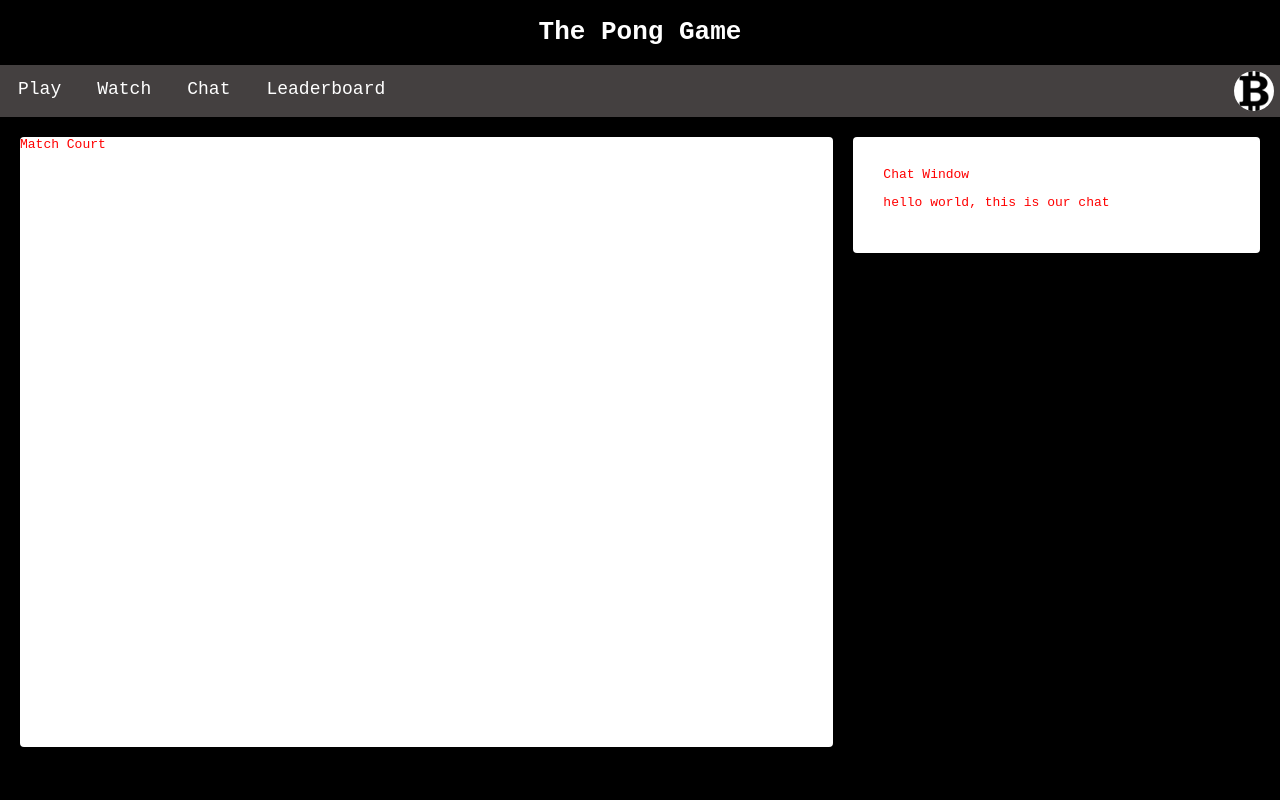
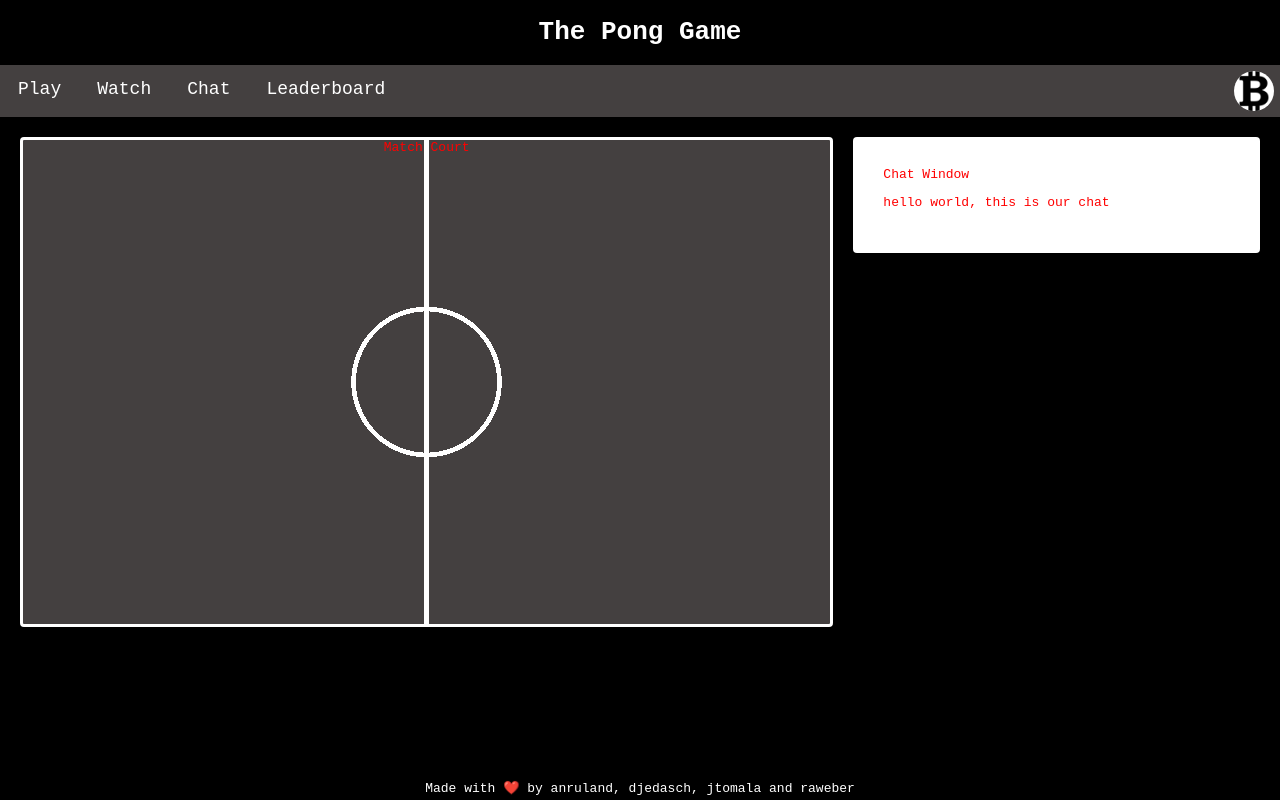
Before and after one commit to amr21code/42_06_ft_transcendence, a Vue app in the folder frontend/: page / in a window 1280 px wide. Built offline with nearby package versions, Linux system fonts and the light colour scheme.

Commit message:
match-court created

```diff
--- a/frontend/src/App.vue
+++ b/frontend/src/App.vue
@@ -1,5 +1,7 @@
 <template>
   <div class="app">
+	<div class="content-wrap">
+
 		<header>
 			<div class="title">
 				<h1>The Pong Game</h1>
@@ -19,30 +21,16 @@
 			<button @click="handleClick('location')">order by location</button>
 		</div> -->
 	</header>
-
-	<!-- <JobList :jobs="jobs" :order="order" /> -->
-
 	<div class="grid-container">
 		<MatchCourt />
 		<SideWindow :selected="selected"/>
-		<!-- <div class="side-window" v-if="selected === 'leaderboard'">
-			Leaderboard Window
-			<ul>
-				<li>this</li>
-				<li>is</li>
-				<li>leaderboard</li>
-			</ul>
 	</div>
-		<div class="side-window" v-if="selected === 'chat'">
-			Chat Window
-			<p>hello world, this is our chat</p>
-		</div>		 -->
+	<footer>
+		Made with ❤️ by anruland, djedasch, jtomala and raweber
+	</footer>
 </div>
-
-
 </div>
 </template>
-
 
 
 <script lang="ts">
@@ -81,18 +69,21 @@ export default defineComponent({
 
 
 <style>
+	/* .app {
+		position: relative;
+	}
+
+	.content-wrap {
+  		padding-bottom: 2.5rem;
+	} */
+
 	header {
 		text-align: center;
 	}
 
-	header .order {
-		margin-top: 20px;
-	}
-
 	.top-nav {
 		overflow: hidden;
-		background-color: rgb(68, 64, 64);
-		width: 100% !important;
+		background-color: var(--second-bg-color);
 		margin: 0 0 1em 0;
 		padding: 0px;
 		left:0px;
@@ -102,7 +93,7 @@ export default defineComponent({
 	.top-nav a {
 		float: left;
 		display: block;
-		color: white;
+		color: var(--main-font-color);
 		text-align: center;
 		padding: 14px 18px;
 		text-decoration: none;
@@ -111,7 +102,7 @@ export default defineComponent({
 	}
 
 	.top-nav a:hover {
-		background-color: rgb(172, 64, 24);
+		background-color: var(--first-highlight-color);
 		color: black;
 	}
 
@@ -134,35 +125,23 @@ export default defineComponent({
 		opacity: 50%;
 	}
 
-/* Later in components */
-
 	.grid-container {
 		display: grid;
-		/* grid-template-columns: none; */
 		grid-template-columns: 2fr 1fr;
 		margin: 20px;
 		gap: 20px;
-		height: 400px;
-
 	}
 
-	.side-window {
-		background-color: white;
-		color: red;
-		border-radius: 4px;
-		padding: 30px;
-	}
-/* END in components */
+	footer {
+		text-align: center;
+		/* background-color: var(--second-bg-color); */
+		/* padding: 10px; */
+		padding-top: 4px;
+		padding-bottom: 4px;
 
-	button {
-		margin: 0 10px;
-		color: #17bf66;
-		/* border: 3px solid white; */
-		border: 3px solid;
-		background: #444040;
-		padding: 8px 16px;
-		border-radius: 4px;
-		cursor: pointer;
-		font-weight: bold;
+		position: fixed;
+		bottom: 0;
+		width: 100%;
+		/* height: 2.5rem; */
 	}
 </style>
--- a/frontend/src/assets/global.css
+++ b/frontend/src/assets/global.css
@@ -1,3 +1,9 @@
+:root {
+	--main-bg-color: black;
+	--second-bg-color: #444040;
+	--main-font-color: white;
+	--first-highlight-color: rgb(172, 64, 24);
+}
 
 body {
     font-family: monospace;
--- a/frontend/src/components/MatchCourt.vue
+++ b/frontend/src/components/MatchCourt.vue
@@ -1,5 +1,8 @@
 <template>
-	<div class="match-court">Match Court</div>
+	<div class="match-court">
+		Match Court
+
+	</div>
 </template>
 
 <script lang="ts">
@@ -13,10 +16,17 @@ export default defineComponent({
 
 <style>
 	.match-court {
-		background-color: white;
+		background-color: var(--second-bg-color);
+		border: white solid;
 		color: red;
-		aspect-ratio: 4/3;
+		text-align: center;
+		aspect-ratio: 5/3;
 		border-radius: 4px;
+		background-image:
+			radial-gradient(circle at 50% 50%, transparent 15%, white 0 16%, transparent 16%),
+			/* radial-gradient(circle at 50% 50%, transparent 15%, white , transparent 500%), */
+			/* radial-gradient(circle at 50% 50%, white 0 14.75%, transparent 15%), */
+			linear-gradient(to right, transparent 49.75%, white 0 50.25%, transparent 0);
 		/* padding: 30px; */
 	}
 </style>
```
Lines whose indentation alone changed are shown as unchanged.
